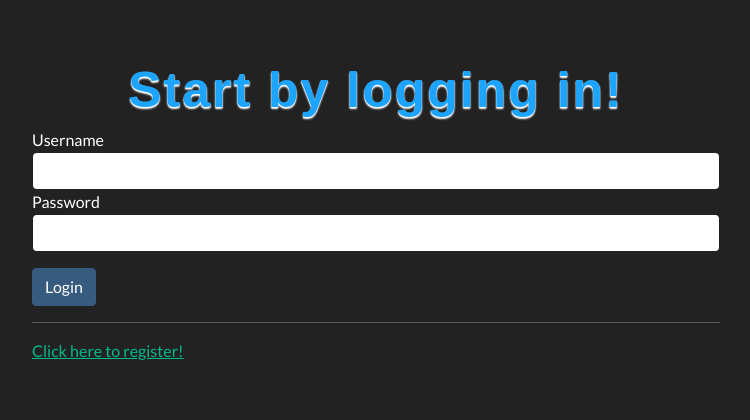
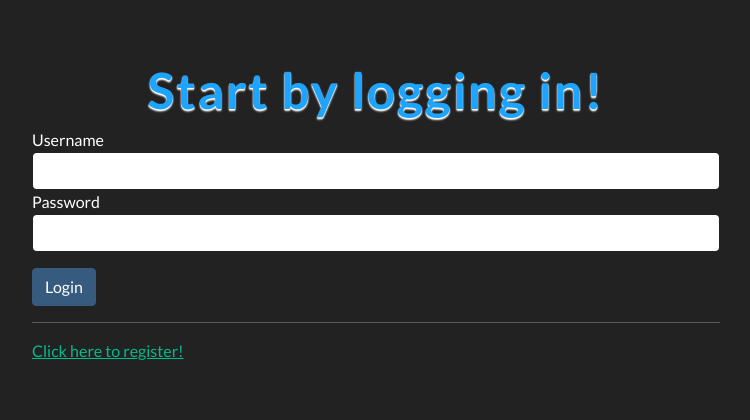
Before and after one commit to nuclearkittens/Lukuvinkkisovellus, a Flask app: page / in a window 1280 px wide. Shown: the part 262-682 px from the top of the page, without its empty margins (280-1030 px from the left). Run offline with Flask 2, Linux system fonts and the light colour scheme; some libraries are stand-ins or nearby versions.

Commit message:
Change fantasy font

```diff
--- a/src/static/styles.css
+++ b/src/static/styles.css
@@ -16,7 +16,6 @@ h3 {
     padding-top: 30px;
     text-align: center;
     color: rgb(28, 164, 255);
-    font-family: fantasy;
     font-weight: 600;
     font-size: 50px;
     letter-spacing: 0.04em;
@@ -29,7 +28,6 @@ h4 {
     padding-top: 10px;
     text-align: center;
     color: rgb(28, 164, 255);
-    font-family: fantasy;
     font-size: 30px;
     letter-spacing: 0.04em;
     text-shadow: 0 1px 1px rgba(255, 255, 255, 1);
```
